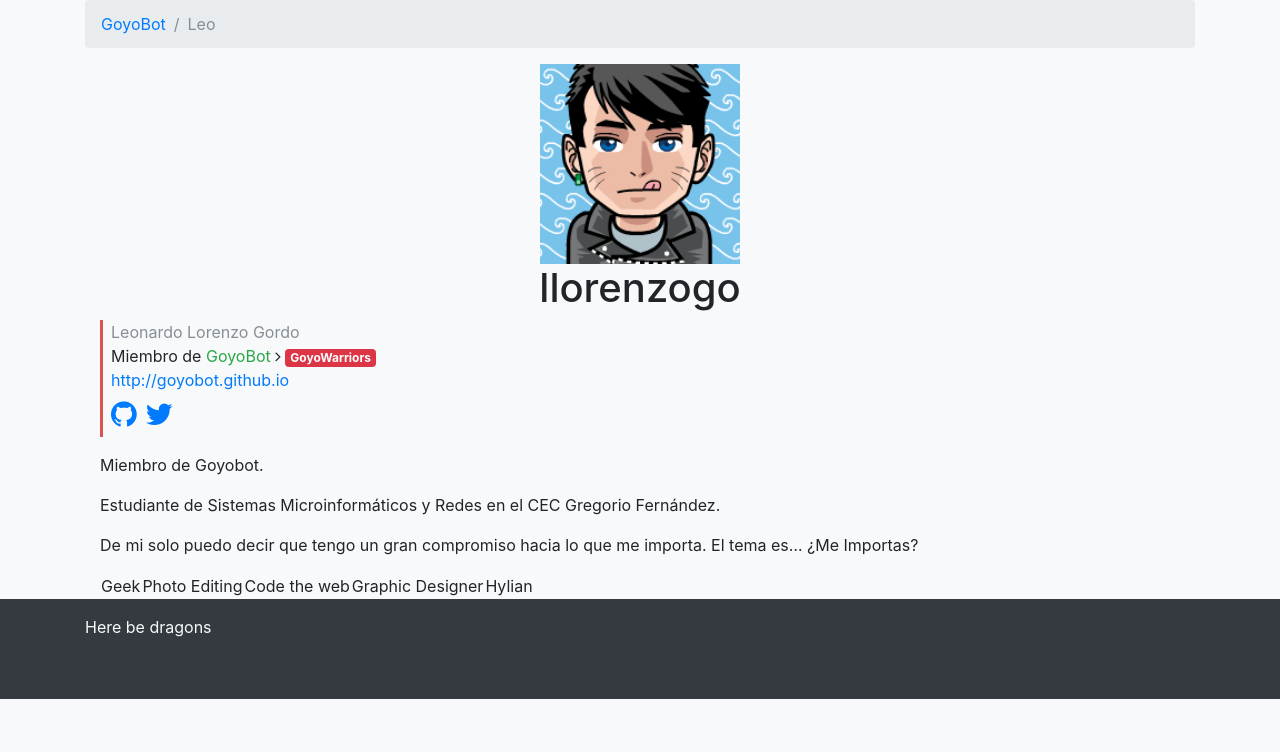
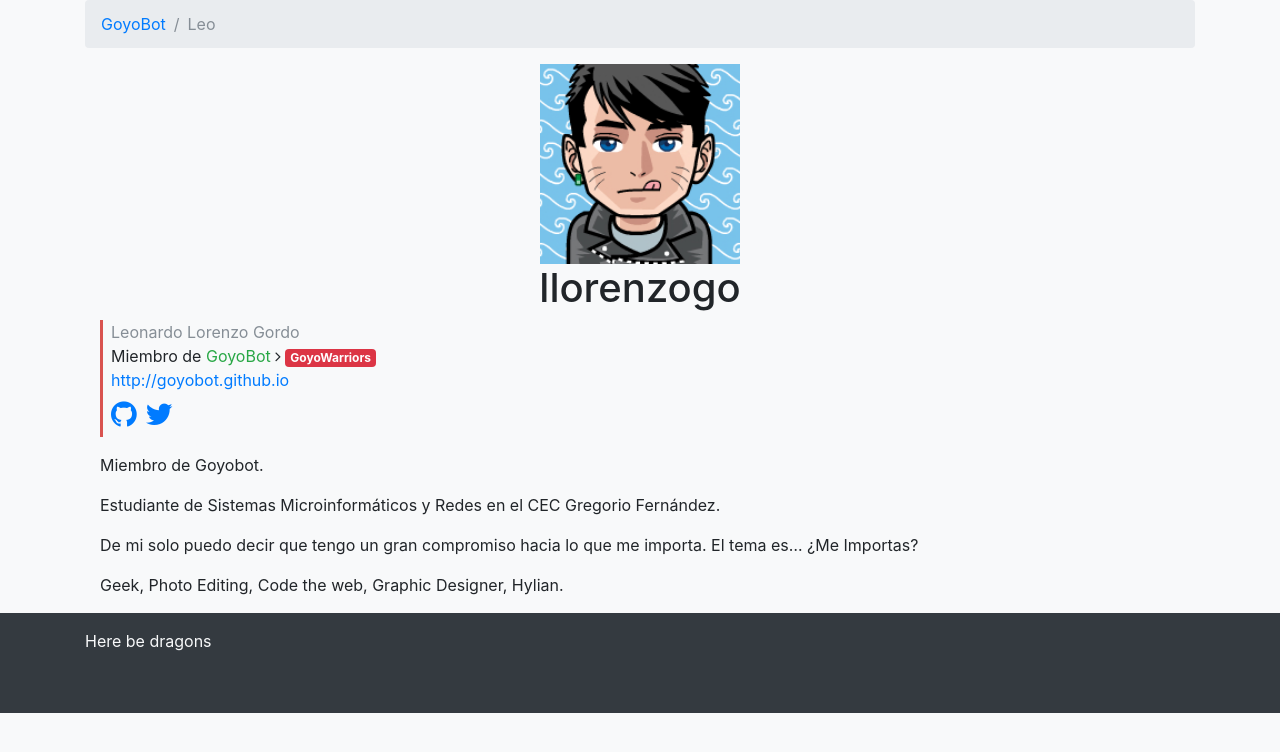
Before and after one commit to GoyoBot/goyobot.github.io, a Jekyll site: the page built from _authors/leo.md, in a window 1280 px wide. Shown: the top 752 px of the page. Built offline with Jekyll 4.4.1, drawn with Linux system fonts in a browser that asks for light colours; nearby versions of some CDN libraries.

Commit message:
Update leo.md

```diff
--- a/_authors/leo.md
+++ b/_authors/leo.md
@@ -20,4 +20,4 @@ Estudiante de Sistemas Microinformáticos y Redes en el CEC Gregorio Fernández.
 
 > De mi solo puedo decir que tengo un gran compromiso hacia lo que me importa. El tema es... ¿Me Importas?
 
-Geek  |  Photo Editing  |  Code the web  |  Graphic Designer  | Hylian
+Geek, Photo Editing, Code the web, Graphic Designer, Hylian.
```
